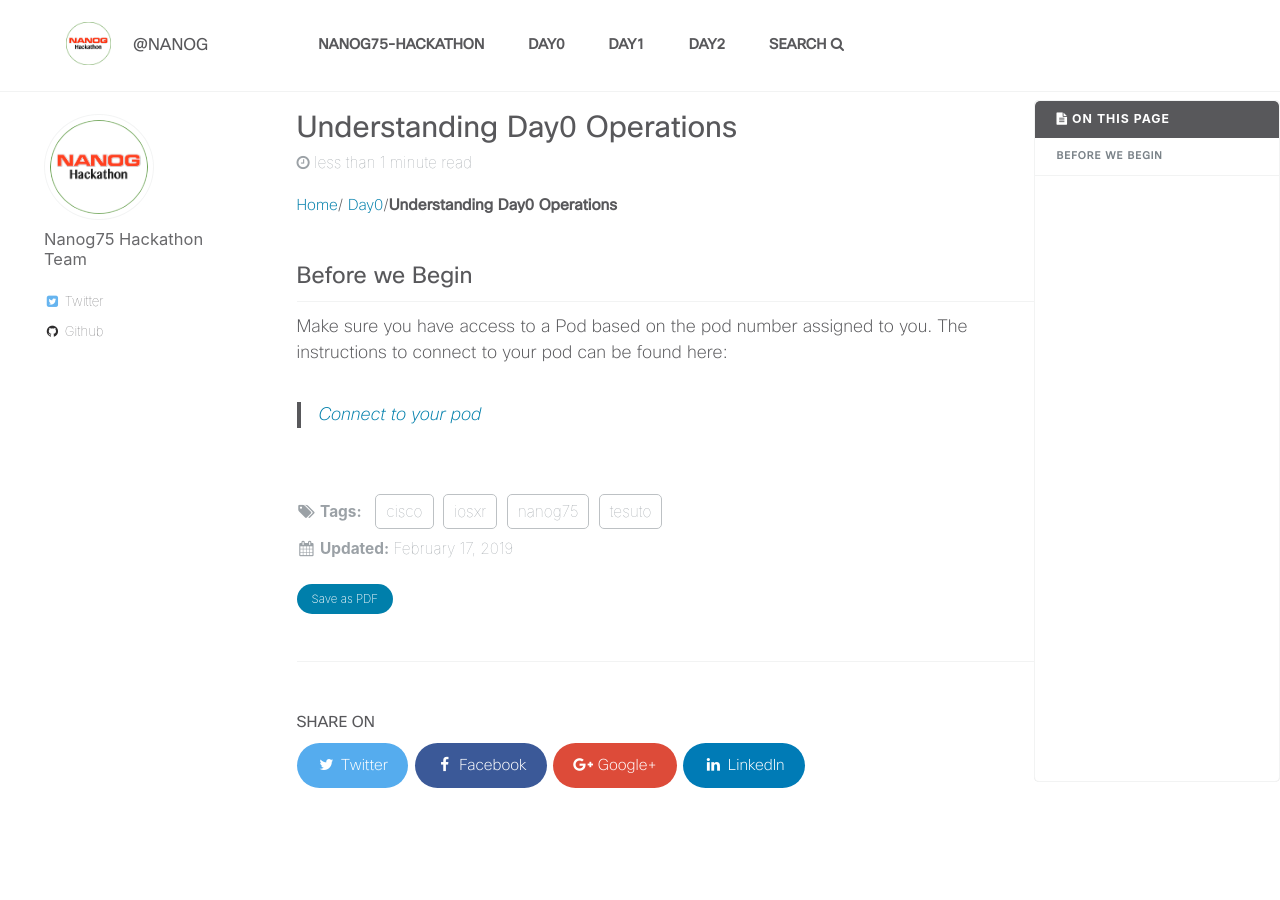
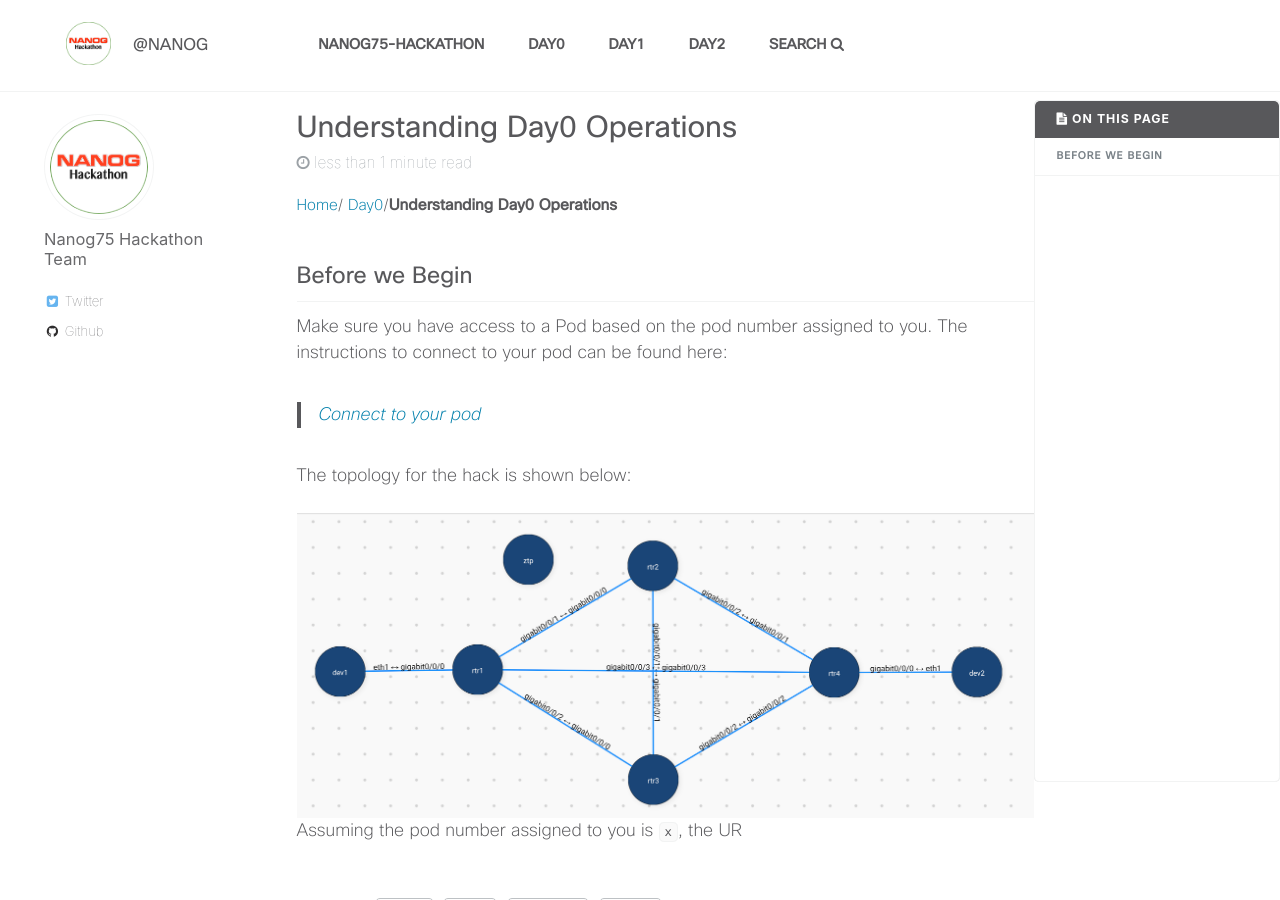
Before and after one commit to nanog75/hackathon, a Jekyll site: the page built from _day0/2019-02-16-understanding-day0-operations.md, in a window 1280 px wide and 900 px high. Built offline with Jekyll 4.4.1, drawn with Linux system fonts in a browser that asks for light colours.

Commit message:
Create 2019-02-16-understanding-day0-operations.md

```diff
--- a/_day0/2019-02-16-understanding-day0-operations.md
+++ b/_day0/2019-02-16-understanding-day0-operations.md
@@ -23,3 +23,9 @@ Make sure you have access to a Pod based on the pod number assigned to you.
 The instructions to connect to your pod can be found here:
 
 >[Connect to your pod]({{ base_path }}/assets/NANOG75_Hackathon_Lab_Info.pdf)
+
+
+The topology for the hack is shown below:
+
+![]({{ base_path }}/images/topology_nanog75.png)
+Assuming the pod number assigned to you is `x`, the UR
```
